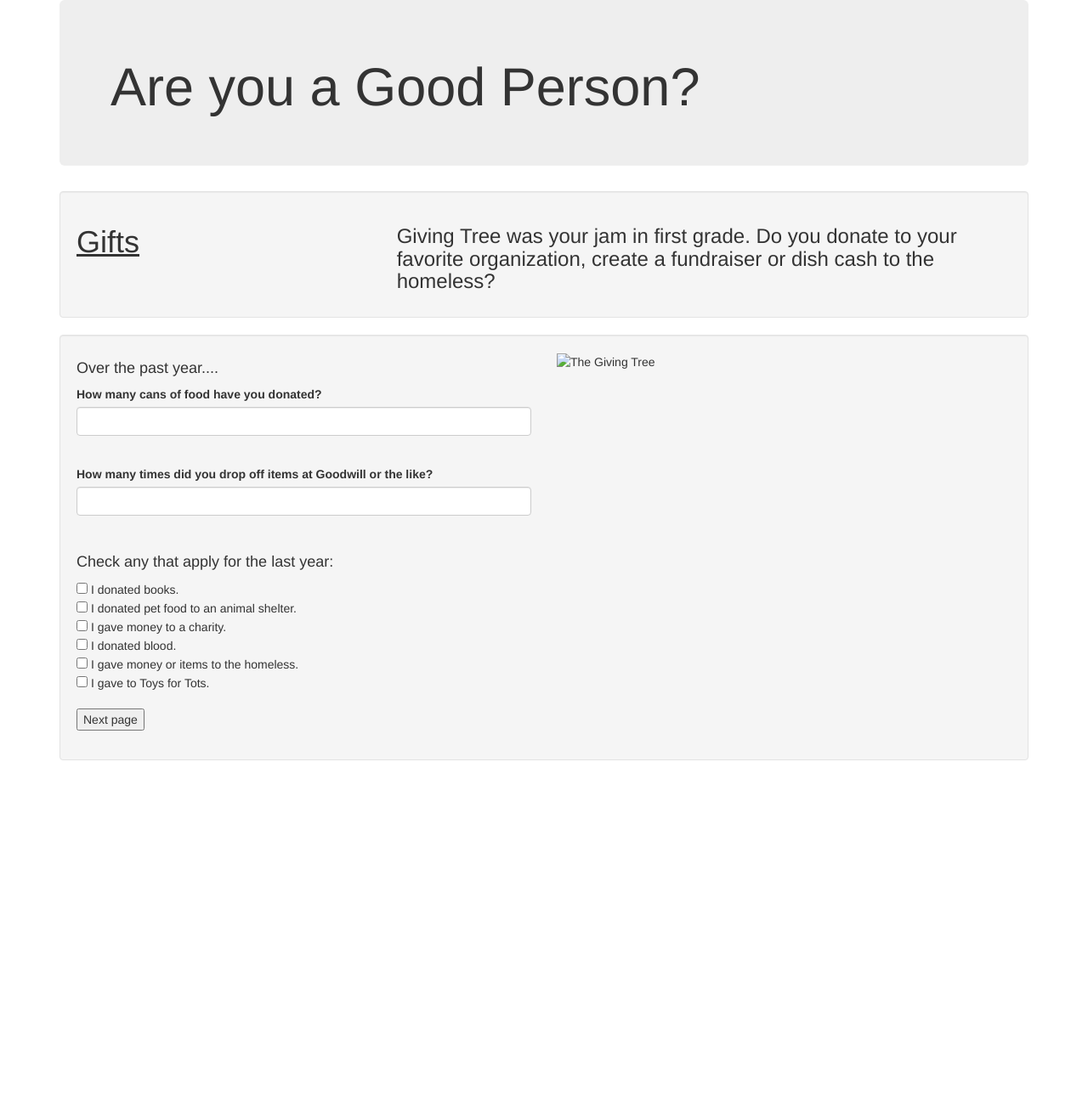
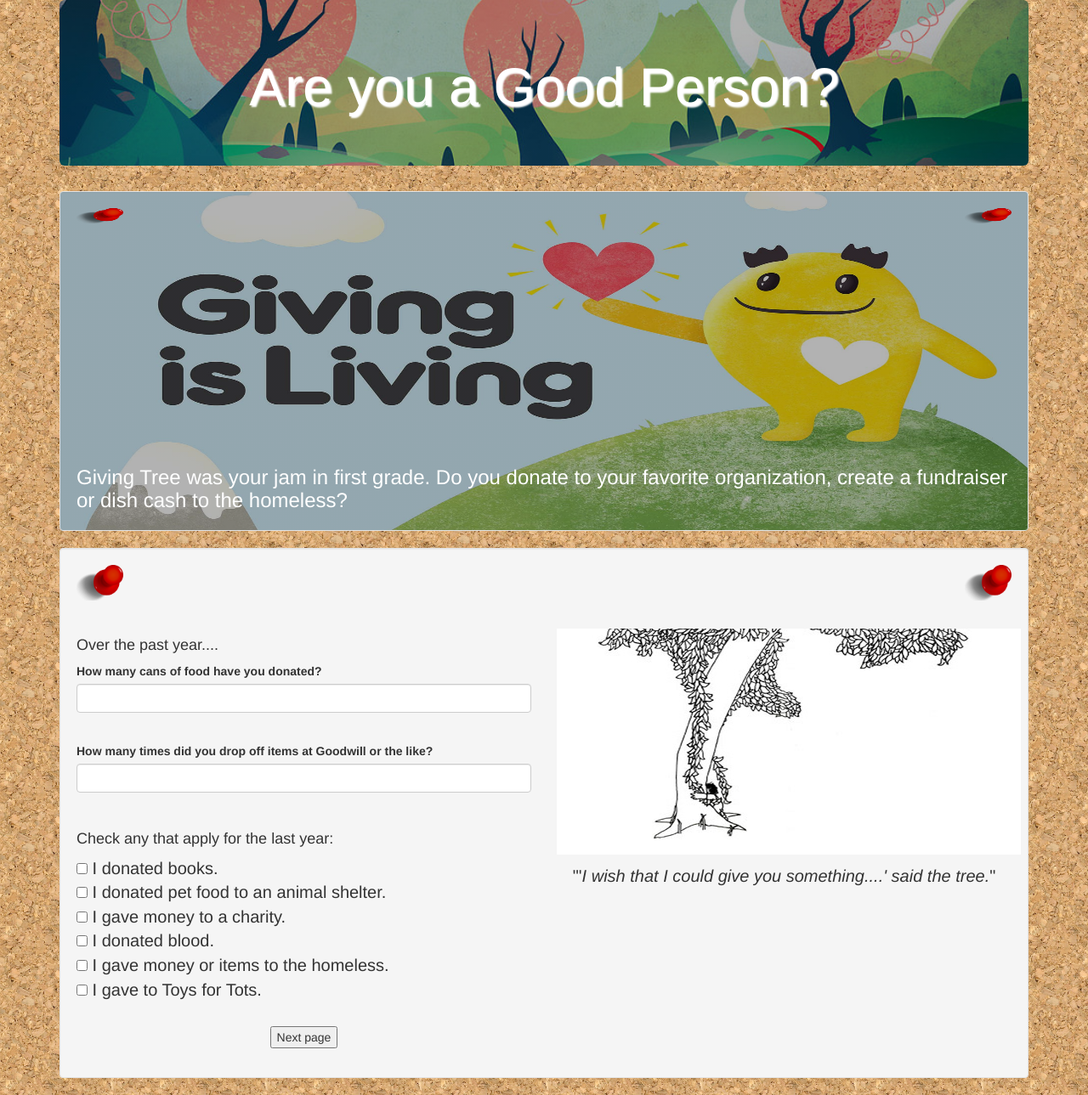
Before and after one commit to kerrbrittany9/samaritan, a plain HTML site: page page4.html in a window 1280 px wide. Shown: the whole page at 85% size. Before the commit the page ends 915 px from the top, so only its background shows below. Drawn offline with Linux system fonts and the light colour scheme.

Commit message:
finish styling for pages 1 to 4

```diff
--- a/css/styles2.css
+++ b/css/styles2.css
@@ -33,7 +33,7 @@ body{
   height: 5%;
 }
 
-.tack2 {
+#tack2 {
   float:right;
 }
 
--- a/css/styles3.css
+++ b/css/styles3.css
@@ -15,7 +15,9 @@ text-shadow: 2px 2px 2px;
 }
 
 #diana {
+  background-image: linear-gradient( rgba(255, 0, 0, .30), rgba(255, 0, 0, .30) ), url("../img/diana.jpg");
   width: 70%;
+  height: 545px;
   display:block;
   margin: auto;
   border: double 5px;
--- a/css/styles4.css
+++ b/css/styles4.css
@@ -0,0 +1,63 @@
+body{
+  background-image: url(../img/cork.jpg);
+  background-size: 40%;
+  }
+
+.jumbotron {
+text-align: center;
+background: linear-gradient( rgba(0, 0, 0, .30), rgba(0, 0, 0, .30) ), url("../img/jumboback.jpg");
+background-repeat: no-repeat;
+background-size: cover;
+background-position: center;
+color: white;
+text-shadow: 2px 2px 2px;
+}
+
+.tack {
+  width: 5%;
+  height: 5%;
+  margin-bottom: 3%;
+}
+
+#tack2 {
+  float:right;
+}
+
+#tack3 {
+  float:right;
+}
+
+#gifts {
+  margin-left: 30%;
+}
+
+#heart {
+  background: linear-gradient( rgba(0, 0, 0, .30), rgba(0, 0, 0, .30) ), url("../img/giverheart.jpg");
+  background-repeat: no-repeat;
+  background-size: 1200px 400px;
+  height: 400px;
+  color: white;
+}
+
+#intro {
+margin-top: 23%;
+}
+
+button{
+  display: block;
+  margin: auto;
+}
+#tree {
+  width: 95%
+  height: 300px;
+}
+
+figcaption {
+  text-align: center;
+  margin-top: 2%;
+  font-size: 20px;
+}
+
+.checkers {
+  font-size: 20px;
+}
--- a/js/scripts3.js
+++ b/js/scripts3.js
@@ -1,6 +1,10 @@
 $(document).ready(function(){
   $("form#acts").submit(function(event){
     event.preventDefault();
+    var acts = []
     $("input:checkbox[name=acts]:checked").each(function(){
-      var acts = $(this).val();
+      var act = $(this).val();
+      acts.push(act);
     });
+  });
+});
--- a/js/scripts4.js
+++ b/js/scripts4.js
@@ -2,8 +2,12 @@
 $(document).ready(function(){
   $("form#gifts").submit(function(event){
     event.preventDefault();
+    var gifts = []
     $("input:checkbox[name=gifts]:checked").each(function(){
-      var gifts = $(this).val();
+      var gift = $(this).val();
+      gifts.push(gift);
     });
     var inputtedCans = $("input#can").val();
     var inputtedGoodwill = $("input#goodwill").val();
+  });
+});
--- a/page4.html
+++ b/page4.html
@@ -12,17 +12,14 @@
       <div class="jumbotron">
         <h1>Are you a Good Person?</h1>
       </div>
-      <div class="well">
-        <div class="row">
-          <div class="col-md-4">
-            <h1><u>Gifts</u></h1>
-          </div>
-          <div class="col-md-8">
-            <h3>Giving Tree was your jam in first grade. Do you donate to your favorite organization, create a fundraiser or dish cash to the homeless?</h3>
-          </div>
-        </div>
+      <div class="well"  id="heart">
+        <img src="img/tack.png" alt="thumbtack" class="tack"/>
+        <img src="img/tack.png" alt="thumbtack" class="tack" id="tack2"/>
+        <h3 id="intro">Giving Tree was your jam in first grade. Do you donate to your favorite organization, create a fundraiser or dish cash to the homeless?</h3>
       </div>
       <div class="well">
+        <img src="img/tack.png" alt="thumbtack" class="tack"/>
+        <img src="img/tack.png" alt="thumbtack" class="tack" id="tack3"/>
         <form class="gifts">
           <div class="form-group">
             <div class="row">
@@ -36,6 +33,7 @@
                    <label for="goodwill">How many times did you drop off items at Goodwill or the like?</label>
                    <input type="number" class="form-control" id="goodwill">
                  </div><br>
+                 <div class="checkers">
                    <h4>Check any that apply for the last year:</h4>
                    <input type="checkbox" name="gifts" value="1"> I donated books.<br>
                    <input type="checkbox" name="gifts" value="1"> I donated pet food to an animal shelter.<br>
@@ -43,10 +41,14 @@
                    <input type="checkbox" name="gifts" value="1"> I donated blood. <br>
                    <input type="checkbox" name="gifts" value="1"> I gave money or items to the homeless.<br>
                    <input type="checkbox" name="gifts" value="1"> I gave to Toys for Tots.<br><br>
+                 </div>
                  <button type="submit">Next page</button>
                </div>
                <div class="col-md-6">
-                 <img src="images/giving.jpg" alt="The Giving Tree">
+                 <figure>
+                 <img src="img/giving.jpg" alt="The Giving Tree" id="tree">
+                 <figcaption>"'<i>I wish that I could give you something....' said the tree.</i>"</figcaption>
+                 </figure>
                </div>
              </div>
            </div>
```
Also changed, not shown: css/styles.css (+14 -3 lines), index.html (+5 -3 lines), js/scripts.js (+3 -4 lines), page2.html (+1 -1 lines), page3.html (+3 -2 lines), img/giverheart.jpg (added). Lines whose indentation alone changed are shown as unchanged.
